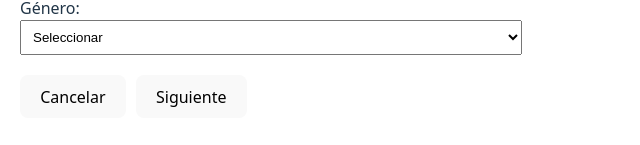
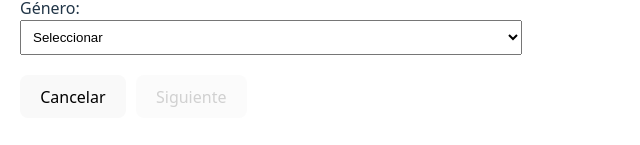
Before and after one commit to AugustoCantero/ejecicioClase, a React (Vite) app in the folder registro-usuarios/: page /register/personal in a window 1280 px wide. Shown: the part 625-770 px from the top of the page, without its empty margins (0-640 px from the left). Built offline with nearby package versions, Linux system fonts and the light colour scheme.

Commit message:
Funcion de no poder avanzar sin completar los campos

```diff
--- a/registro-usuarios/src/components/register/PersonalInfo.jsx
+++ b/registro-usuarios/src/components/register/PersonalInfo.jsx
@@ -1,4 +1,4 @@
-import React, { useState } from 'react';
+import React, { useState, useEffect } from 'react';
 import { useNavigate, Link } from 'react-router-dom';
 
 const PersonalInfo = () => {
@@ -10,6 +10,19 @@ const PersonalInfo = () => {
     gender: ''
   });
 
+
+  const [isFormValid, setIsFormValid] = useState(false);
+
+
+  useEffect(() => {
+    const { firstName, lastName, dateOfBirth, gender } = formData;
+    if (firstName && lastName && dateOfBirth && gender) {
+      setIsFormValid(true);
+    } else {
+      setIsFormValid(false);
+    }
+  }, [formData]);
+
   const handleChange = (e) => {
     setFormData({
       ...formData,
@@ -17,31 +30,29 @@ const PersonalInfo = () => {
     });
   };
 
-  // 🔎 Función para calcular edad según fecha de nacimiento
   const calcularEdad = (fechaNacimiento) => {
     const hoy = new Date();
     const nacimiento = new Date(fechaNacimiento);
     let edad = hoy.getFullYear() - nacimiento.getFullYear();
     const diferenciaMeses = hoy.getMonth() - nacimiento.getMonth();
-
-    if (
-      diferenciaMeses < 0 ||
-      (diferenciaMeses === 0 && hoy.getDate() < nacimiento.getDate())
-    ) {
+    if (diferenciaMeses < 0 || (diferenciaMeses === 0 && hoy.getDate() < nacimiento.getDate())) {
       edad--;
     }
-
     return edad;
   };
 
   const handleSubmit = (e) => {
     e.preventDefault();
 
+    if (!isFormValid) {
+        alert('Por favor, completa todos los campos.');
+        return;
+    }
+
     const edad = calcularEdad(formData.dateOfBirth);
 
-    // que no sea jubilado
     if (edad < 18 || edad >= 65) {
-      alert('Solo se permiten registros para personas entre 8 y 65 años.');
+      alert('Solo se permiten registros para personas entre 18 y 65 años.');
       return;
     }
 
@@ -52,7 +63,6 @@ const PersonalInfo = () => {
         ...formData
       })
     );
-
     navigate('/register/contact');
   };
 
@@ -60,6 +70,7 @@ const PersonalInfo = () => {
     <form onSubmit={handleSubmit}>
       <h2>Información Personal</h2>
 
+      {}
       <div style={{ marginBottom: '15px' }}>
         <label>Nombre:</label>
         <input
@@ -71,7 +82,6 @@ const PersonalInfo = () => {
           required
         />
       </div>
-
       <div style={{ marginBottom: '15px' }}>
         <label>Apellido:</label>
         <input
@@ -83,7 +93,6 @@ const PersonalInfo = () => {
           required
         />
       </div>
-
       <div style={{ marginBottom: '15px' }}>
         <label>Fecha de Nacimiento:</label>
         <input
@@ -95,7 +104,6 @@ const PersonalInfo = () => {
           required
         />
       </div>
-
       <div style={{ marginBottom: '15px' }}>
         <label>Género:</label>
         <select
@@ -112,11 +120,22 @@ const PersonalInfo = () => {
         </select>
       </div>
 
+      {}
       <div style={{ marginTop: '20px' }}>
         <Link to="/" style={{ marginRight: '10px' }}>
           <button type="button">Cancelar</button>
         </Link>
-        <button type="submit">Siguiente</button>
+        {}
+        <button
+          type="submit"
+          disabled={!isFormValid}
+          style={{
+            cursor: isFormValid ? 'pointer' : 'not-allowed',
+            opacity: isFormValid ? 1 : 0.6
+          }}
+        >
+          Siguiente
+        </button>
       </div>
     </form>
   );
```
